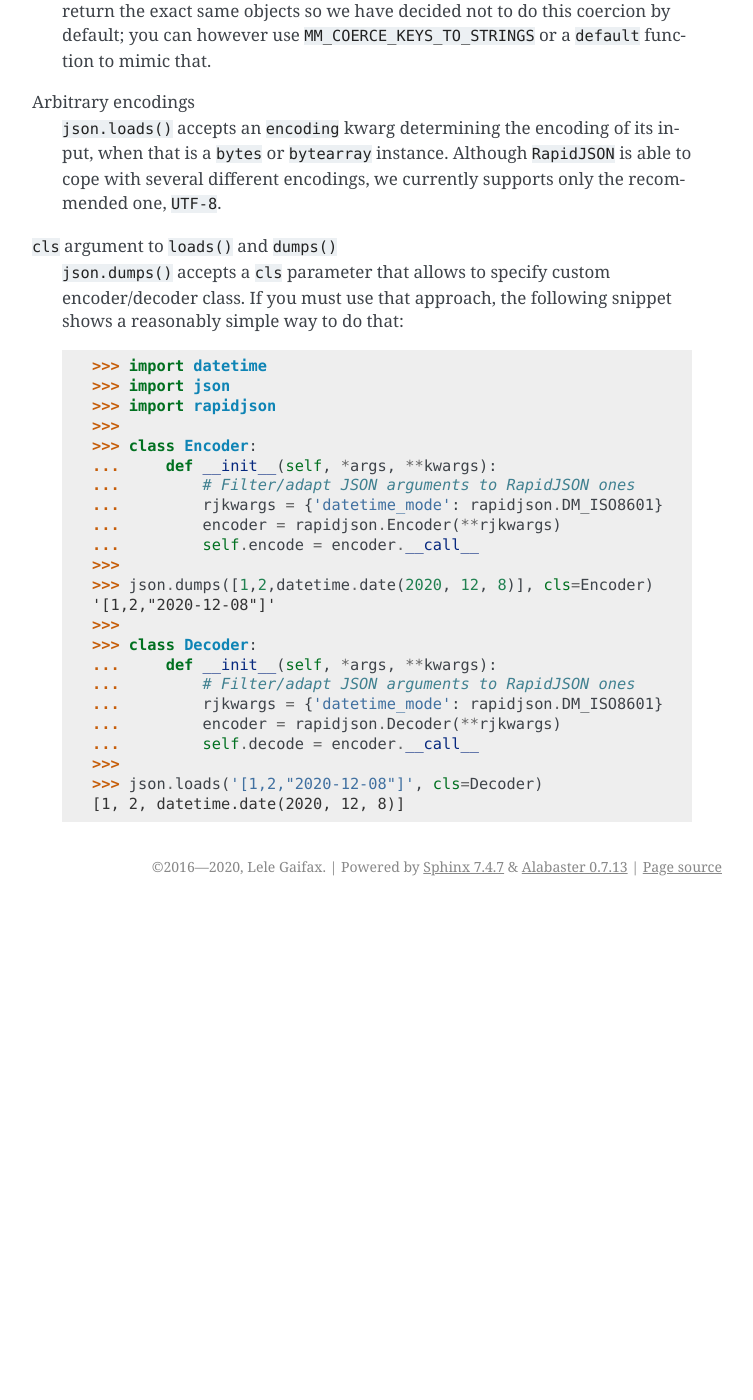
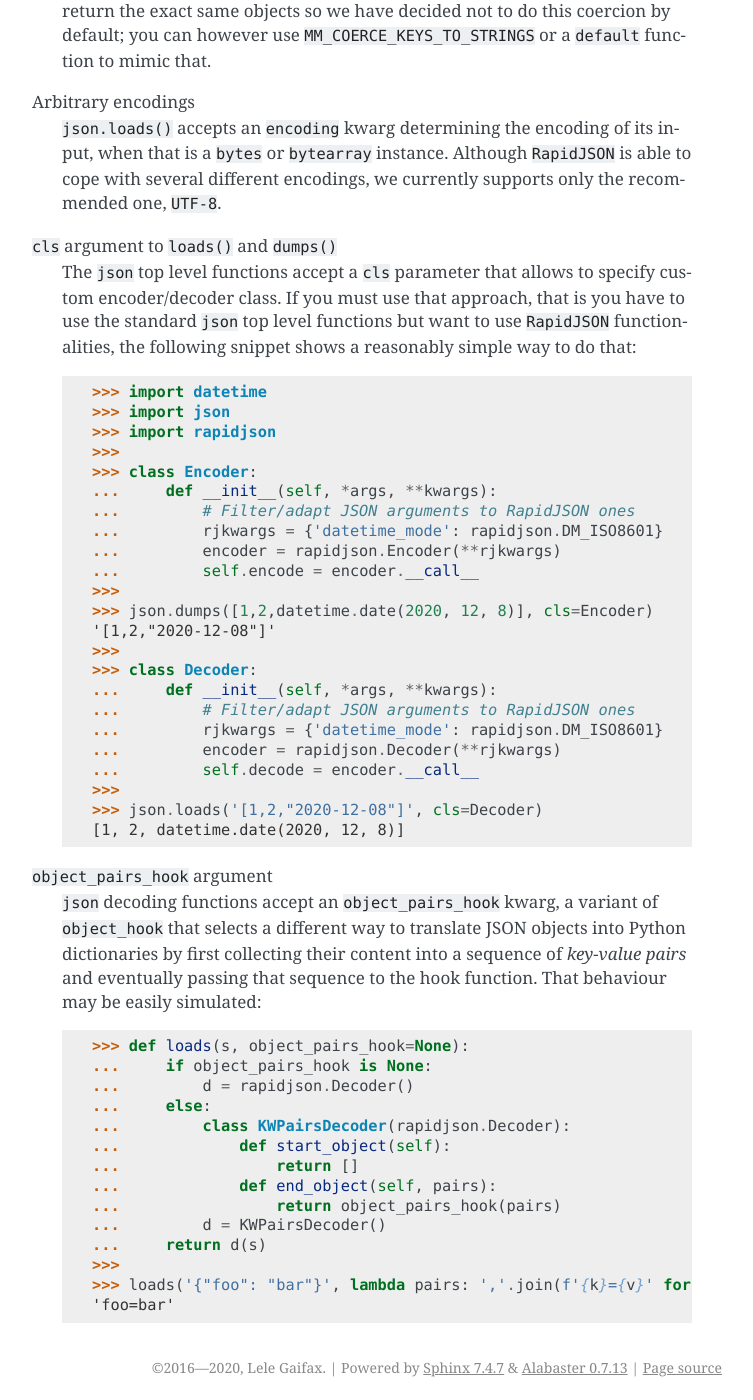
Before and after one commit to python-rapidjson/python-rapidjson, a Sphinx documentation site: the page built from docs/quickstart.rst, in a window 1280 px wide and 1400 px high, scrolled down 3209 px. Shown: the whole window, without its empty margins (388-1141 px from the left). Built offline with Sphinx 7.4.7, drawn with Linux system fonts in a browser that asks for light colours; before the commit the page ends 4115 px from its top, so only the background shows below that.

Commit message:
Implement a different way to transmogrify JSON objects
Now the Decoder.start_object() may return a list instance, that will collect the key-value
pairs of the incoming JSON object and thus mimicking the object_pairs_hook option of
standard json decoding functions.

This fixes issue #154.

```diff
--- a/docs/quickstart.rst
+++ b/docs/quickstart.rst
@@ -182,9 +182,10 @@ Arbitrary encodings
   ``UTF-8``.
 
 ``cls`` argument to ``loads()`` and ``dumps()``
-  ``json.dumps()`` accepts a ``cls`` parameter that allows to specify custom
-  encoder/decoder class. If you must use that approach, the following snippet shows a
-  reasonably simple way to do that:
+  The ``json`` top level functions accept a ``cls`` parameter that allows to specify
+  custom encoder/decoder class. If you must use that approach, that is you have to use the
+  standard ``json`` top level functions but want to use ``RapidJSON`` functionalities, the
+  following snippet shows a reasonably simple way to do that:
 
   .. doctest::
 
@@ -212,5 +213,29 @@ Arbitrary encodings
       >>> json.loads('[1,2,"2020-12-08"]', cls=Decoder)
       [1, 2, datetime.date(2020, 12, 8)]
 
+``object_pairs_hook`` argument
+  ``json`` decoding functions accept an ``object_pairs_hook`` kwarg, a variant of
+  ``object_hook`` that selects a different way to translate JSON objects into Python
+  dictionaries by first collecting their content into a sequence of *key-value pairs* and
+  eventually passing that sequence to the hook function. That behaviour may be easily
+  simulated:
+
+  .. doctest::
+
+     >>> def loads(s, object_pairs_hook=None):
+     ...     if object_pairs_hook is None:
+     ...         d = rapidjson.Decoder()
+     ...     else:
+     ...         class KWPairsDecoder(rapidjson.Decoder):
+     ...             def start_object(self):
+     ...                 return []
+     ...             def end_object(self, pairs):
+     ...                 return object_pairs_hook(pairs)
+     ...         d = KWPairsDecoder()
+     ...     return d(s)
+     >>>
+     >>> loads('{"foo": "bar"}', lambda pairs: ','.join(f'{k}={v}' for k, v in pairs))
+     'foo=bar'
+
 .. _JSON: https://www.json.org/
 .. _RapidJSON: http://rapidjson.org/
```
Also changed, not shown: other parts of docs/quickstart.rst (+1 -1 lines), docs/decoder.rst (+26 -4 lines), 2 other files.
